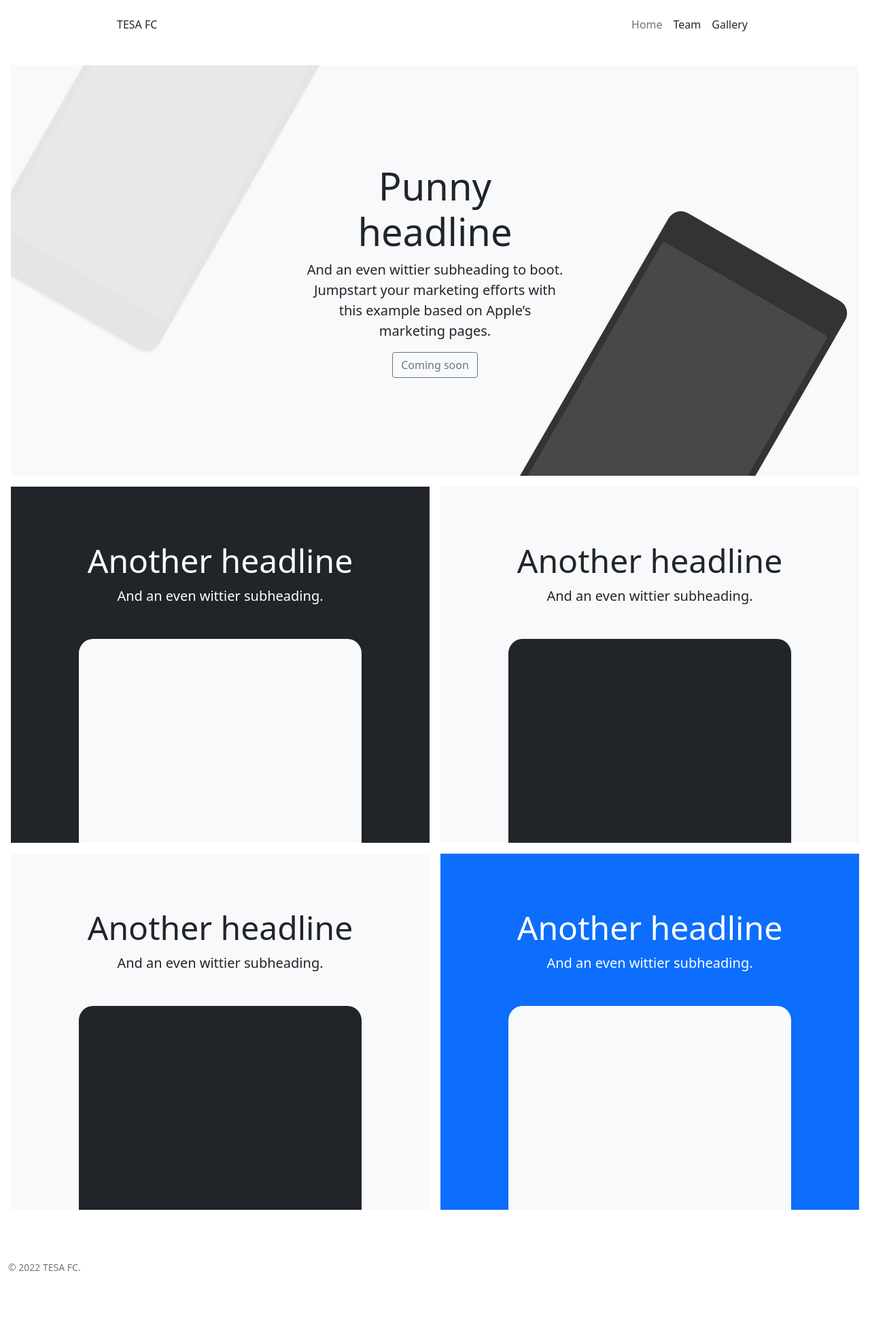
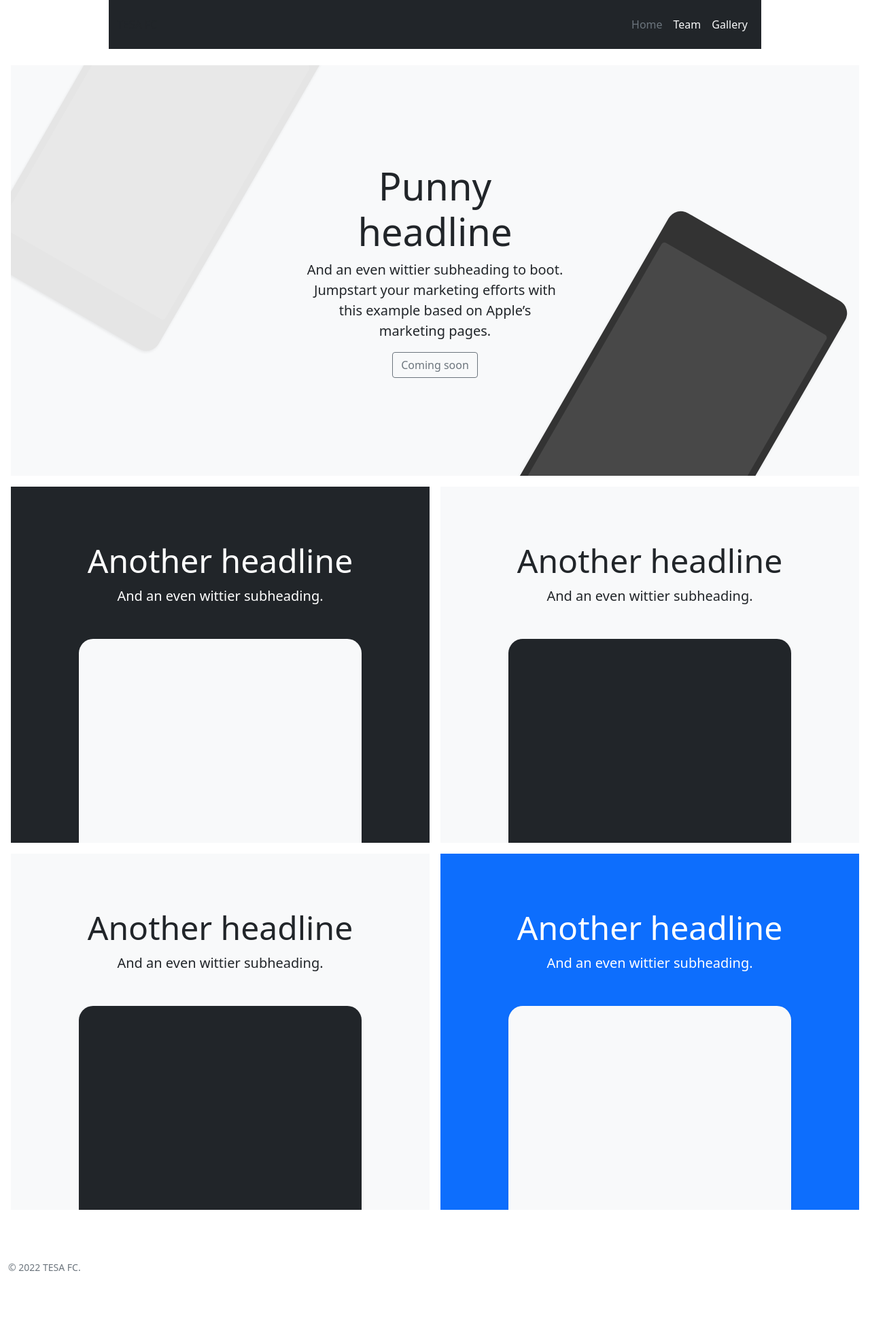
Before and after one commit to tesafc/www2, a Jekyll site: the page built from index.html, in a window 1280 px wide. Shown: the whole page at 68% size. Built offline with Jekyll 4.4.1, drawn with Linux system fonts in a browser that asks for light colours.

Commit message:
Update default.html

```diff
--- a/_layouts/default.html
+++ b/_layouts/default.html
@@ -16,14 +16,14 @@
     <link rel="stylesheet" href="{{ 'assets/stylesheet.css' | relative_url }}">
   </head>
   <body>
-    <div class="container">
+    <div class="container h-100 w-100 text-white bg-dark">
       <header class="d-flex flex-wrap align-items-center justify-content-center justify-content-md-between py-3 mb-4">
         <a href="/" class="d-flex align-items-center col-md-3 mb-2 mb-md-0 text-dark text-decoration-none">{{ site.title }}</a>
         <nav class="nav col-12 col-md-auto mb-2 justify-content-center mb-md-0">
           {% assign currentPage = page.url %}
-          <a {% if currentPage == '/' %} class="nav-link px-2 link-secondary" {% else %} class="nav-link px-2 link-dark" {% endif %} href="/">Home</a>
-          <a {% if currentPage == '/team/' %} class="nav-link px-2 link-secondary" {% else %} class="nav-link px-2 link-dark" {% endif %} href="{{ 'team' | relative_url }}">Team</a>
-          <a {% if currentPage == '/gallery/' %} class="nav-link px-2 link-secondary" {% else %} class="nav-link px-2 link-dark" {% endif %} href="{{ 'gallery' | relative_url }}">Gallery</a>
+          <a {% if currentPage == '/' %} class="nav-link px-2 link-secondary" {% else %} class="nav-link px-2 link-light" {% endif %} href="/">Home</a>
+          <a {% if currentPage == '/team/' %} class="nav-link px-2 link-secondary" {% else %} class="nav-link px-2 link-light" {% endif %} href="{{ 'team' | relative_url }}">Team</a>
+          <a {% if currentPage == '/gallery/' %} class="nav-link px-2 link-secondary" {% else %} class="nav-link px-2 link-light" {% endif %} href="{{ 'gallery' | relative_url }}">Gallery</a>
         </nav>
       </header>
     </div>
```
